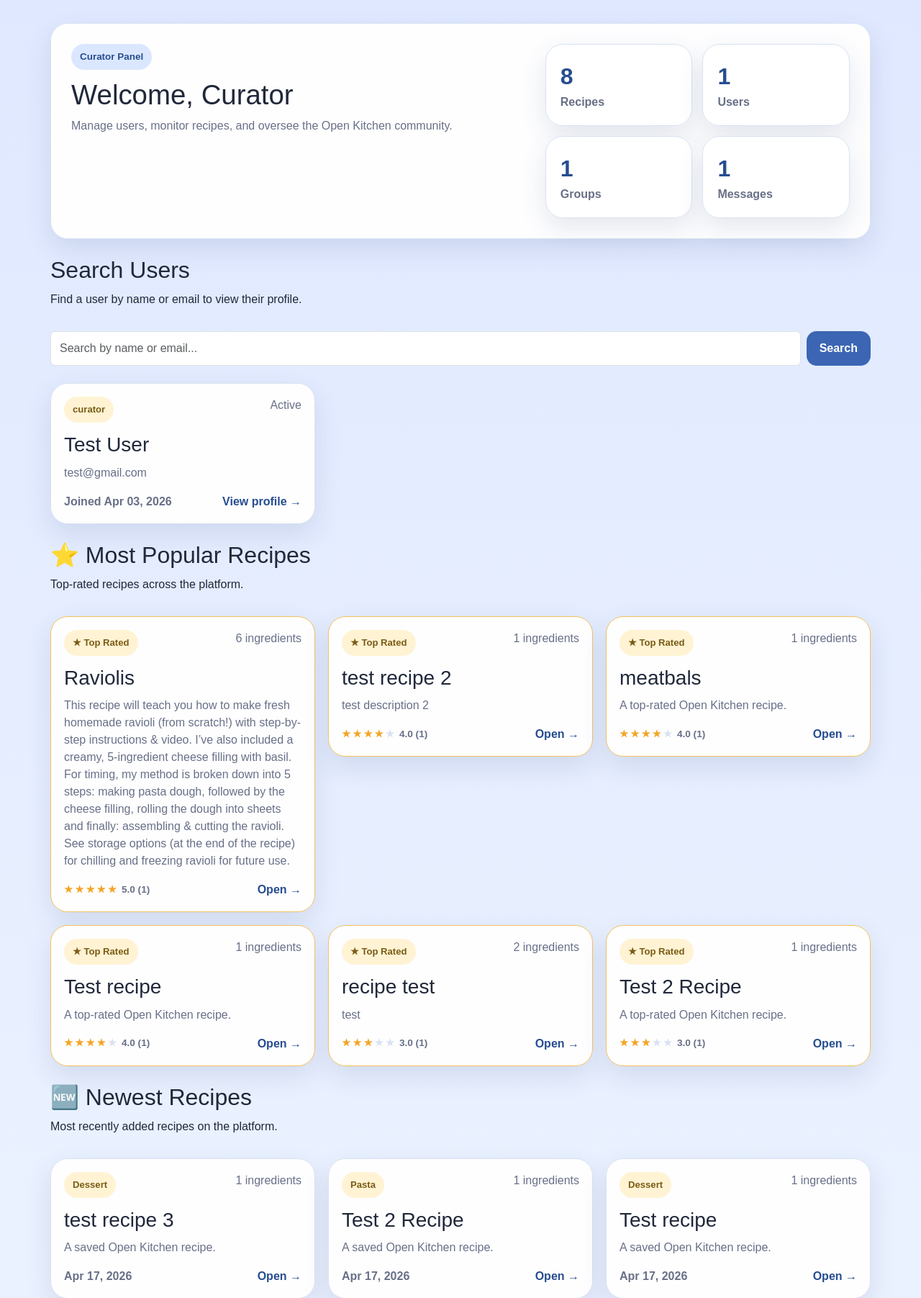
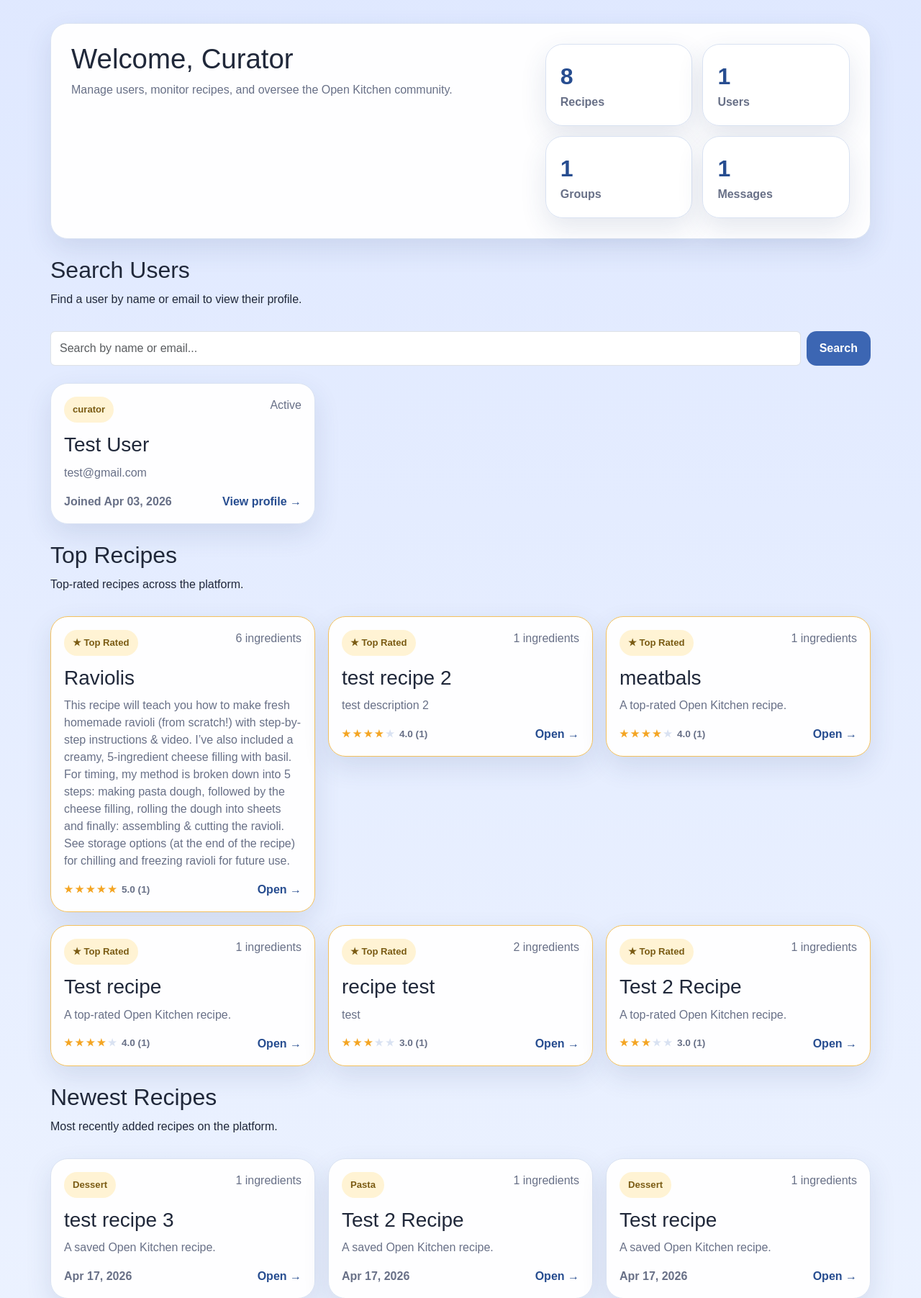
Before and after one commit to Benc25/csc330projectdemo, a Flask app: page /curator in a window 1280 px wide. Shown: the part 83-1886 px from the top of the page at 72% size. Run offline with Flask 3, Linux system fonts and the light colour scheme.

Commit message:
Small aesthetic changes

```diff
--- a/app/templates/curator/dashboard.html
+++ b/app/templates/curator/dashboard.html
@@ -4,7 +4,6 @@
 {% block content %}
 <section class="hero-card">
     <div>
-        <span class="eyebrow">Curator Panel</span>
         <h1>Welcome, Curator</h1>
         <p class="hero-copy">Manage users, monitor recipes, and oversee the Open Kitchen community.</p>
     </div>
@@ -50,7 +49,7 @@
 <!-- Most Popular Recipes -->
 <section class="section-head mt-4">
     <div>
-        <h2>⭐ Most Popular Recipes</h2>
+        <h2>Top Recipes</h2>
         <p>Top-rated recipes across the platform.</p>
     </div>
 </section>
@@ -81,7 +80,7 @@
 <!-- Newest Recipes -->
 <section class="section-head mt-4">
     <div>
-        <h2>🆕 Newest Recipes</h2>
+        <h2>Newest Recipes</h2>
         <p>Most recently added recipes on the platform.</p>
     </div>
 </section>
```
